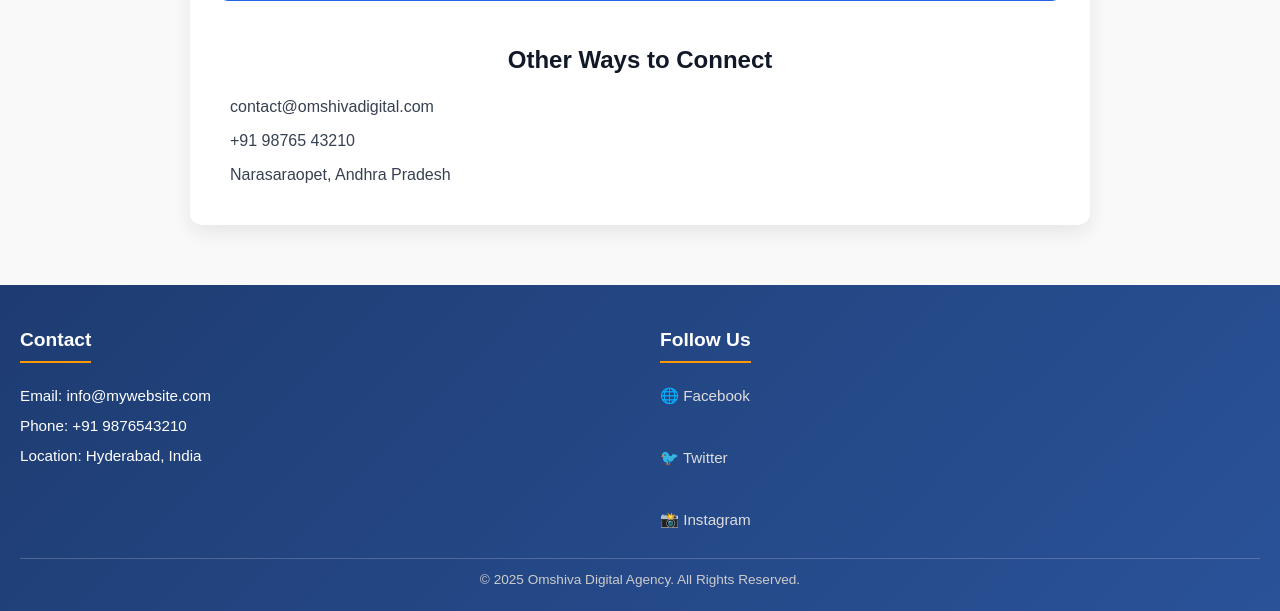
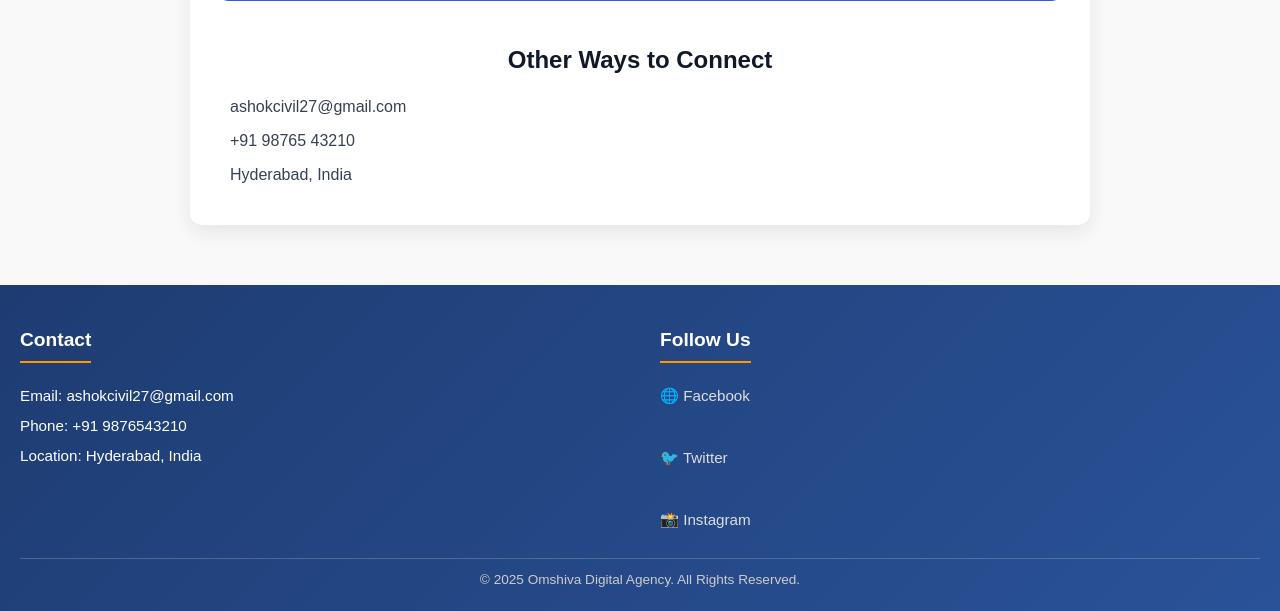
Before and after one commit to ashokkurapati12/agencywebsite, a Django app: page /contact/ in a window 1280 px wide. Shown: the part 794-1405 px from the top of the page. Run offline with Django 5.2, Linux system fonts and the light colour scheme.

Commit message:
contact details changes

```diff
--- a/coldcaller/website/templates/base.html
+++ b/coldcaller/website/templates/base.html
@@ -42,7 +42,7 @@
       <!-- Contact Info -->
       <div class="footer-contact">
         <h3>Contact</h3>
-        <p>Email: info@mywebsite.com</p>
+        <p>Email: ashokcivil27@gmail.com</p>
         <p>Phone: +91 9876543210</p>
         <p>Location: Hyderabad, India</p>
       </div>
--- a/coldcaller/website/templates/contact.html
+++ b/coldcaller/website/templates/contact.html
@@ -37,9 +37,9 @@
   {% endif %}
   <div class="contact-info">
     <h2>Other Ways to Connect</h2>
-    <p><i class="fas fa-envelope"></i> contact@omshivadigital.com</p>
+    <p><i class="fas fa-envelope"></i> ashokcivil27@gmail.com</p>
     <p><i class="fas fa-phone"></i> +91 98765 43210</p>
-    <p><i class="fas fa-map-marker-alt"></i> Narasaraopet, Andhra Pradesh</p>
+    <p><i class="fas fa-map-marker-alt"></i> Hyderabad, India</p>
   </div>
 </div>
 {% endblock %}
```
Also changed, not shown: 1 other file.
